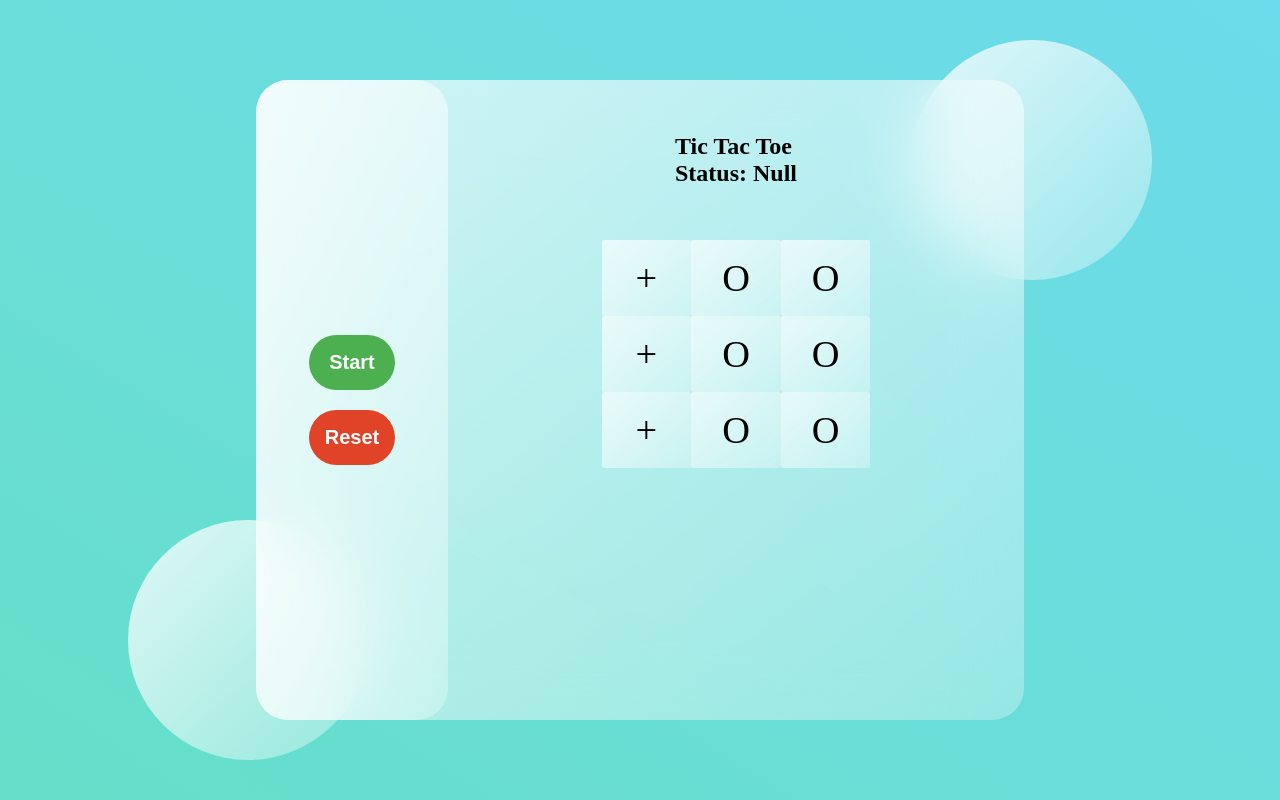
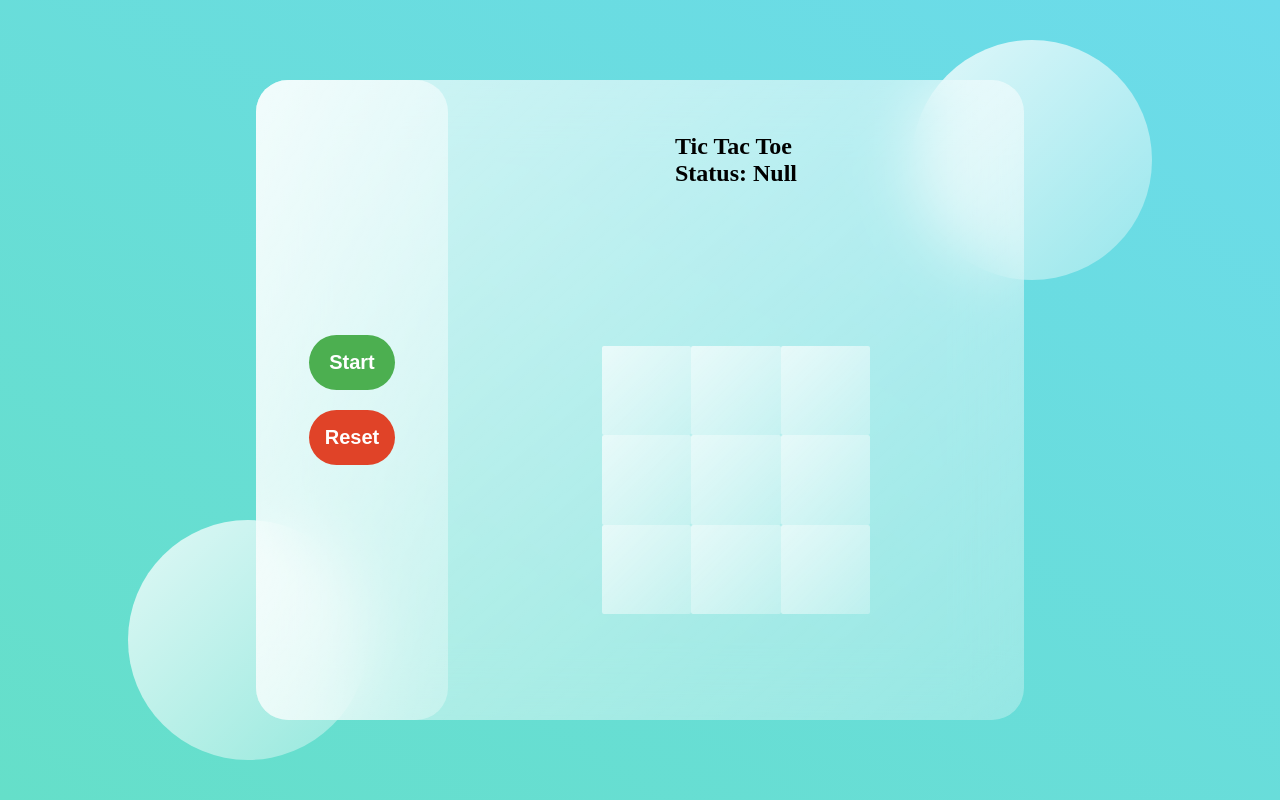
Before and after one commit to saifulislamniloy/tic-tac-toe, a website: page src/html/index.html in a window 1280 px wide. Both pictures are taken after a click on the button "Reset". Drawn offline with Linux system fonts and the light colour scheme.

Commit message:
Players Can Put Value

```diff
--- a/src/css/style.css
+++ b/src/css/style.css
@@ -95,13 +95,18 @@ main {
 .tiles-section {
   flex: 3;
   display: flex;
+  flex-direction: column;
   justify-content: center;
+}
+
+.tile-row {
+  display: flex;
 }
 
 .tile {
   padding: 1rem;
   font-size: 3vw;
-  height: vw;
+  height: 7vw;
   width: 7vw;
   background: linear-gradient(
     to right bottom,
--- a/src/html/index.html
+++ b/src/html/index.html
@@ -4,6 +4,7 @@
     <meta charset="UTF-8" />
     <meta name="viewport" content="width=device-width, initial-scale=1.0" />
     <link rel="stylesheet" href="./../css/style.css" />
+    <script src="./../js/index.js"></script>
     <title>Tic Tac Toe</title>
   </head>
   <body>
@@ -12,7 +13,7 @@
         <div class="dashboard">
           <div class="game-buttons-section">
             <button class="start button">Start</button>
-            <button class="reset button">Reset</button>
+            <button class="reset button" onclick="reset()">Reset</button>
           </div>
         </div>
         <div class="game-board">
@@ -22,19 +23,19 @@
           </div>
           <div class="tiles-section">
             <div class="tile-row">
-              <div class="tile">+</div>
-              <div class="tile">+</div>
-              <div class="tile">+</div>
+              <div class="tile" onclick="clickTile(0,0);" id="one"></div>
+              <div class="tile" onclick="clickTile(0,1);" id="two"></div>
+              <div class="tile" onclick="clickTile(0,2);" id="three"></div>
             </div>
             <div class="tile-row">
-              <div class="tile">O</div>
-              <div class="tile">O</div>
-              <div class="tile">O</div>
+              <div class="tile" onclick="clickTile(1,0);" id="four"></div>
+              <div class="tile" onclick="clickTile(1,1);" id="five"></div>
+              <div class="tile" onclick="clickTile(1,2);" id="six"></div>
             </div>
             <div class="tile-row">
-              <div class="tile">O</div>
-              <div class="tile">O</div>
-              <div class="tile">O</div>
+              <div class="tile" onclick="clickTile(2,0);" id="seven"></div>
+              <div class="tile" onclick="clickTile(2,1);" id="eight"></div>
+              <div class="tile" onclick="clickTile(2,2);" id="nine"></div>
             </div>
           </div>
         </div>
--- a/src/js/index.js
+++ b/src/js/index.js
@@ -0,0 +1,51 @@
+let board = [
+  ['', '', ''],
+  ['', '', ''],
+  ['', '', ''],
+];
+
+let player1 = true;
+let i = 0;
+let j = 0;
+let count = 0;
+let indexName = [
+  'one',
+  'two',
+  'three',
+  'four',
+  'five',
+  'six',
+  'seven',
+  'eight',
+  'nine',
+];
+
+function reset() {
+  board = [
+    ['', '', ''],
+    ['', '', ''],
+    ['', '', ''],
+  ];
+  indexName.map((value) => (document.getElementById(value).innerText = ''));
+}
+
+function updateBoard() {
+  count=0;
+  for (i = 0; i < 3; i++) {
+    for (j = 0; j < 3; j++) {
+      document.getElementById(indexName[count]).innerText = board[i][j];
+      count += 1;
+    }
+  }
+}
+
+function clickTile(x, y) {
+  if(board[x][y] === ''){
+    if (player1 === true) board[x][y] = '+';
+    else if (player1 === false) board[x][y] = 'O';
+    player1 = !player1;
+    updateBoard();
+  }else alert("Click on empty space!")
+}
+
+// console.log(board[0][0])
```
